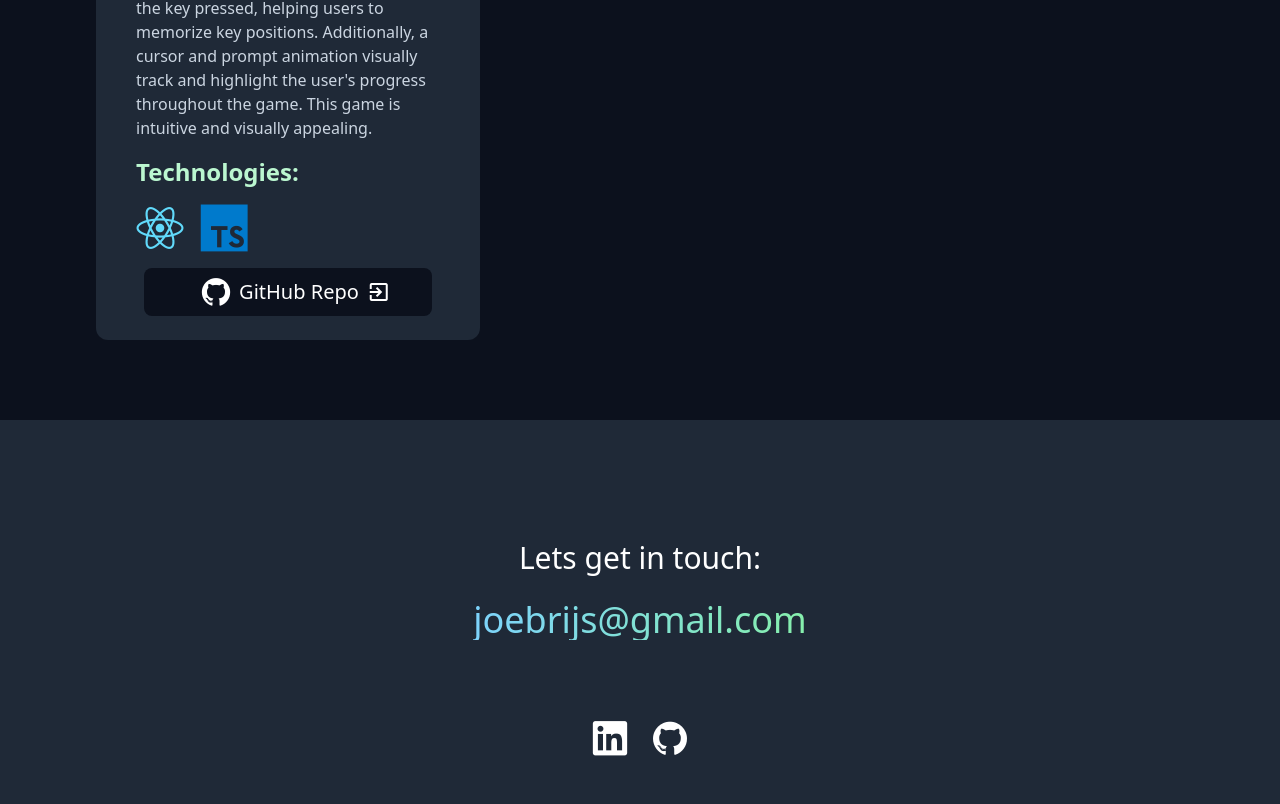
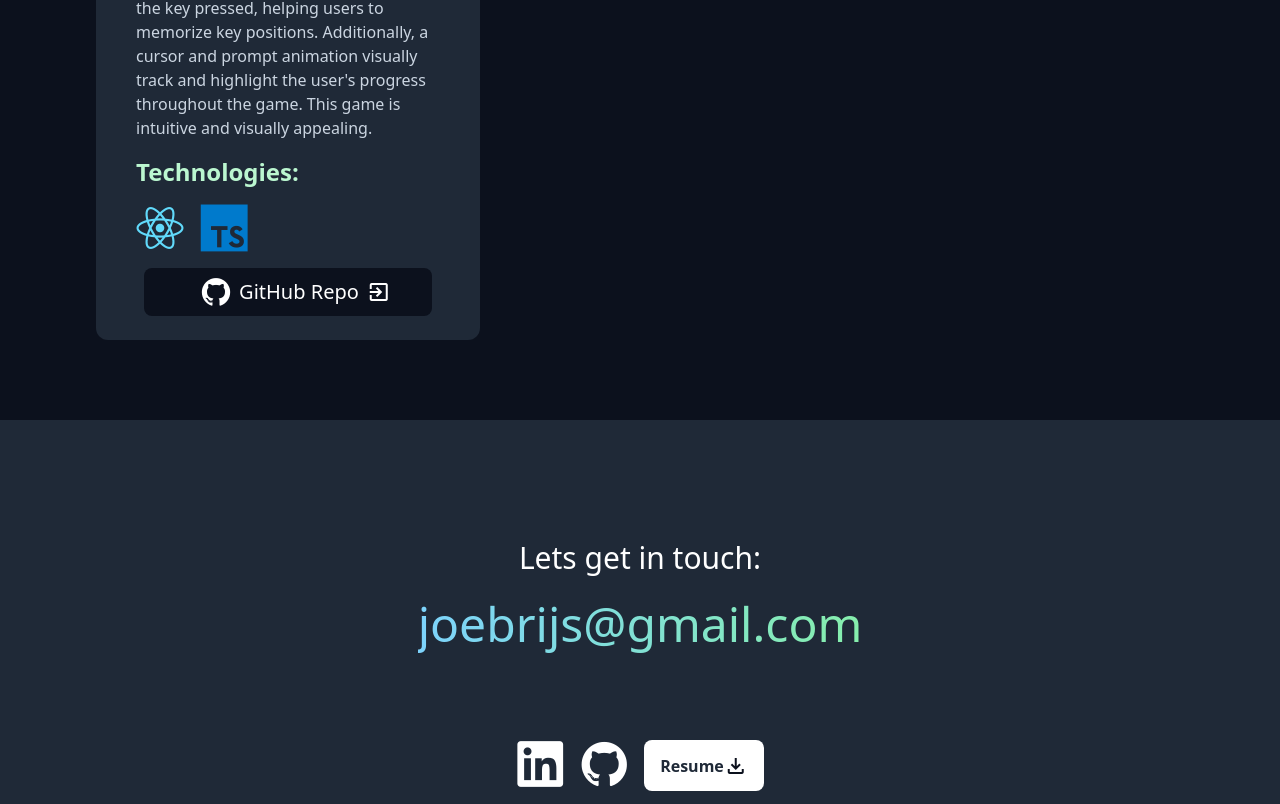
Before and after one commit to jbrijs/Personal-Portfolio-Website, a website: page index.html in a window 1280 px wide. Shown: the part 1996-2800 px from the top of the page. Drawn offline with nearby package versions, Linux system fonts and the light colour scheme.

Commit message:
added resume button to contact

```diff
--- a/index.html
+++ b/index.html
@@ -163,14 +163,17 @@
     </section>
     <section class="px-24 pt-20 h-96 bg-gray-800 flex flex-col items-center" id="contact">
       <h1 class="text-green-200 text-3xl text-white pb-6 pt-10">Lets get in touch:</h1>
-      <a class="text-4xl bg-gradient-to-r from-sky-300 to-green-300 text-transparent bg-clip-text inline-block" href="mailto:joebrijs@gmail.com">joebrijs@gmail.com</a>
-      <div class="flex flex-row pt-20 gap-6">
+      <a class="text-5xl bg-gradient-to-r from-sky-300 to-green-300 text-transparent bg-clip-text inline-block pb-3" href="mailto:joebrijs@gmail.com">joebrijs@gmail.com</a>
+      <div class="flex flex-row pt-20 gap-4">
         <a href="https://www.linkedin.com/in/joe-brijs/" target="_blank">
-          <i class="devicon-linkedin-plain text-4xl text-white"></i>
+          <i class="devicon-linkedin-plain text-5xl text-white"></i>
         </a>
         <a href="https://github.com/jbrijs" target="_blank">
-          <i class="devicon-github-original text-4xl text-white"></i>
+          <i class="devicon-github-original text-5xl text-white"></i>
         </a>
+        <a class="bg-white px-4 rounded-lg w-auto text-gray-800 flex items-center font-semibold text-md" href="./docs/assets/Portfolio_Resume.pdf" target="_blank">Resume<span class="material-symbols-outlined">
+          download
+          </span></a>
       </div>
 
     </section>
```
Also changed, not shown: src/output.css.
